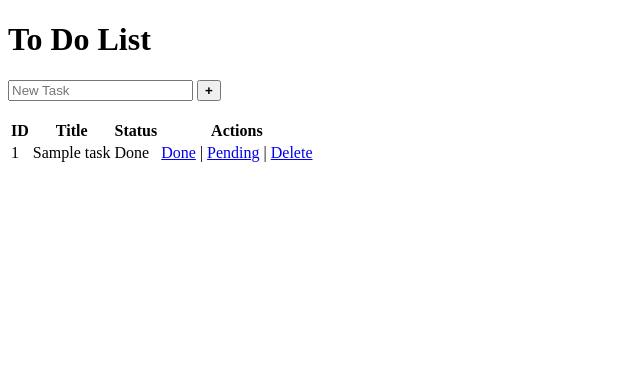
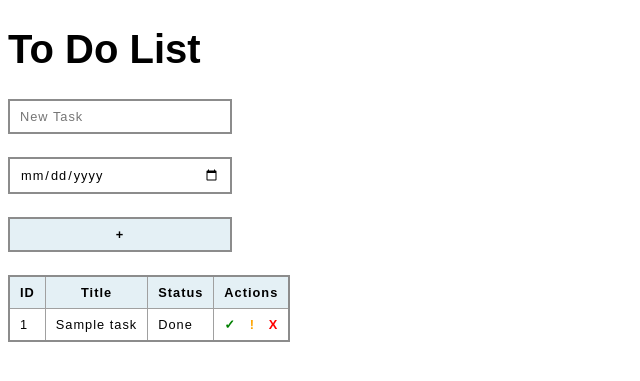
Before and after one commit to lucasFreitasDev97/todo_list, a PHP site: page / in a window 1280 px wide. Shown: the top 381 px of the page, without its empty margins (0-640 px from the left). Run offline with PHP 8.4, Linux system fonts and the light colour scheme; tables that the repository leaves empty or names only in its code hold one stand-in row (values such as "Sample post").

Commit message:
change layout

```diff
--- a/index.php
+++ b/index.php
@@ -12,6 +12,7 @@ $result = $conn->query($sql);
     <meta name="viewport"
           content="width=device-width, user-scalable=no, initial-scale=1.0, maximum-scale=1.0, minimum-scale=1.0">
     <meta http-equiv="X-UA-Compatible" content="ie=edge">
+    <link rel="stylesheet" href="style.css">
     <title>To Do List</title>
 </head>
 <body>
@@ -23,6 +24,9 @@ $result = $conn->query($sql);
         <form action="scripts/add_task.php" method="POST">
             <div>
                 <input type="text" name="title" id="title" placeholder="New Task">
+                <br><br>
+                <input type="date" name="date" id="date">
+                <br><br>
                 <button type="submit"><strong>+</strong></button>
             </div>
         </form>
@@ -44,11 +48,11 @@ $result = $conn->query($sql);
                         <td><?= $row['title'] ?></td>
                         <td><?= $row['is_done'] ? 'Done' : 'Pending' ?></td>
                         <td>
-                            <a href="scripts/mark_done.php?id=<?= $row['id'] ?>">Done</a>
-                            |
-                            <a href="scripts/mark_pending.php?id=<?= $row['id'] ?>">Pending</a>
-                            |
-                            <a href="scripts/delete_task.php?id=<?= $row['id'] ?>">Delete</a>
+                            <a href="scripts/mark_done.php?id=<?= $row['id'] ?>"><span style="color: green"><strong>✓</strong></span></a>
+                            &nbsp;
+                            <a href="scripts/mark_pending.php?id=<?= $row['id'] ?>"><span style="color: orange"><strong>!</strong></span></a>
+                            &nbsp;
+                            <a href="scripts/delete_task.php?id=<?= $row['id'] ?>"><span style="color: red"><strong>X</strong></span></a>
 
                         </td>
                     </tr>
--- /dev/null
+++ b/style.css
@@ -0,0 +1,73 @@
+body {
+    font-family: sans-serif;
+    font-size: 20px;
+}
+
+table {
+    border-collapse: collapse;
+    border: 2px solid rgb(140 140 140);
+    font-family: sans-serif;
+    font-size: 0.8rem;
+    letter-spacing: 1px;
+}
+
+caption {
+    caption-side: bottom;
+    padding: 10px;
+    font-weight: bold;
+}
+
+thead,
+tfoot {
+    background-color: rgb(228 240 245);
+}
+
+th,
+td {
+    border: 1px solid rgb(160 160 160);
+    padding: 8px 10px;
+}
+
+td:last-of-type {
+    text-align: center;
+}
+
+input[type="text"] {
+    font-family: sans-serif;
+    font-size: 0.8rem;
+    letter-spacing: 1px;
+    border: 2px solid rgb(140, 140, 140);
+    padding: 8px 10px;
+    outline: none;
+    width: 200px;
+}
+
+input[type="date"] {
+    font-family: sans-serif;
+    font-size: 0.8rem;
+    letter-spacing: 1px;
+    border: 2px solid rgb(140, 140, 140);
+    padding: 8px 10px;
+    outline: none;
+    width: 200px;
+}
+
+button {
+    font-family: sans-serif;
+    font-size: 0.8rem;
+    letter-spacing: 1px;
+    border: 2px solid rgb(140, 140, 140);
+    background-color: rgb(228, 240, 245);
+    padding: 8px 12px;
+    cursor: pointer;
+    transition: 0.3s;
+    width: 224px;
+}
+
+button:hover {
+    background-color: rgb(200, 220, 230);
+}
+
+a {
+    text-decoration: none;
+}
```
